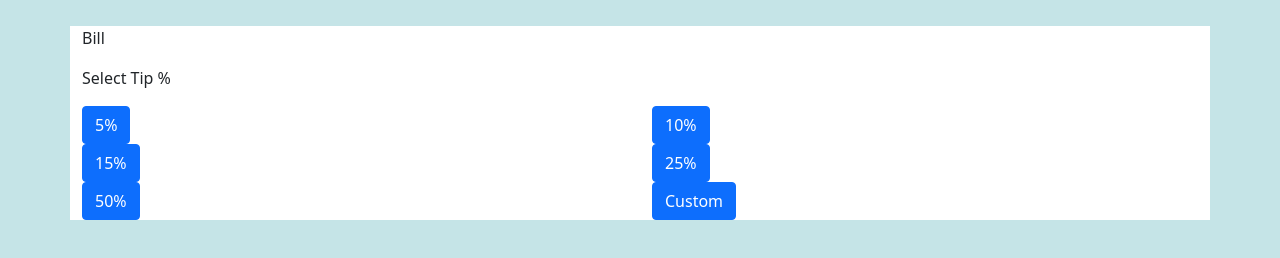
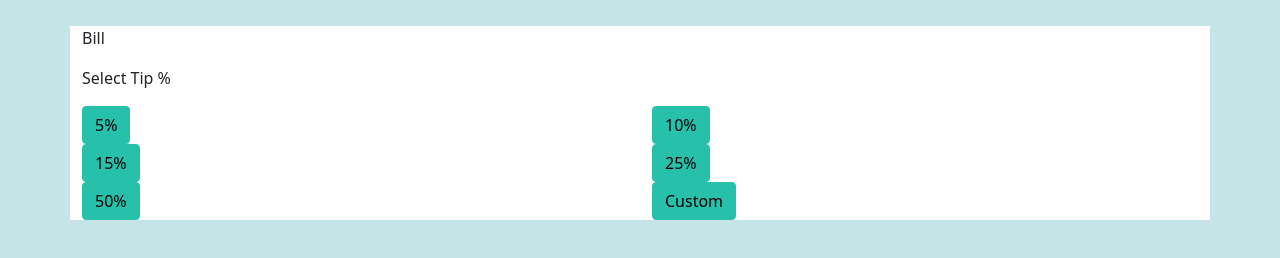
Before and after one commit to BenjaminJPalmer/tip-calculator-app, a website: page index.html in a window 1280 px wide. Shown: the part 124-382 px from the top of the page. Drawn offline with nearby package versions, Linux system fonts and the light colour scheme.

Commit message:
Updated _variables import

```diff
--- a/src/scss/_variables.scss
+++ b/src/scss/_variables.scss
@@ -1,2 +1,16 @@
+// Variables
+// Colours
+$primary: hsl(172, 67%, 45%);
+$danger: hsl(183, 100%, 15%);
+$dark: hsl(186, 14%, 43%);
+$grey-cyan: hsl(184, 14%, 56%);
+$light: hsl(185, 41%, 84%);
+$vlg-cyan: hsl(189, 41%, 97%);
+$white: hsl(0, 0%, 100%);
+// Typography
+$fs: 24px;
+$ff: 'Space Mono',
+monospace;
+$fw: 700;
 // Import Bootstrap
 @import "../../node_modules/bootstrap/scss/bootstrap.scss";
--- a/src/scss/style.scss
+++ b/src/scss/style.scss
@@ -1,26 +1,7 @@
-// Variables
-// Colours
-$primary: hsl(172, 67%, 45%);
-
-$danger: hsl(183, 100%, 15%);
-$dark: hsl(186, 14%, 43%);
-$grey-cyan: hsl(184, 14%, 56%);
-$light: hsl(185, 41%, 84%);
-$vlg-cyan: hsl(189, 41%, 97%);
-$white: hsl(0, 0%, 100%);
-
-// Typography
-$fs: 24px;
-$ff: 'Space Mono', monospace;
-$fw: 700;
-
-@use 'variables';
-
+@import "variables";
 body {
-    background-color: $light
+    background-color: $light;
 }
-
-
 
 main {
     background-color: $white;
```
Also changed, not shown: assets/css/style.css, 1 other file.
